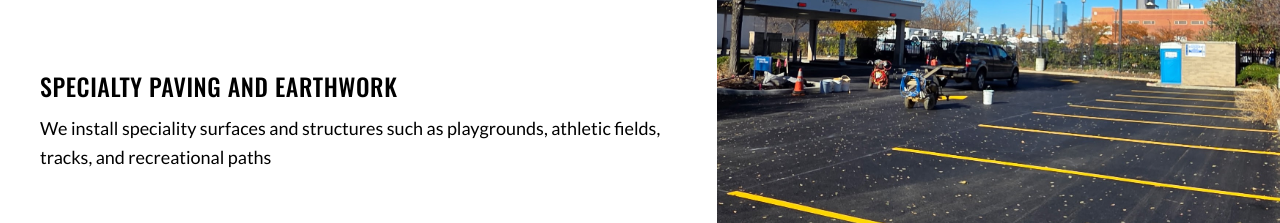
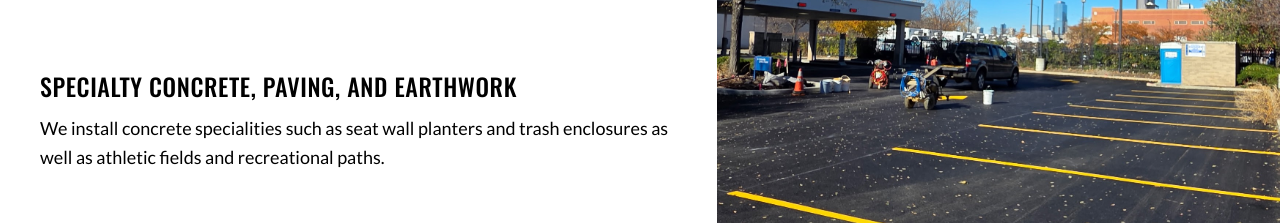
Before and after one commit to northlakeconstruction/northlake-ui, a Next.js app: page / in a window 1280 px wide. Shown: the part 2367-2590 px from the top of the page. Built offline with nearby package versions, Linux system fonts and the light colour scheme; no server answers.

Commit message:
some small fixes.

```diff
--- a/app/contact/page.tsx
+++ /dev/null
@@ -1,7 +0,0 @@
-import { Contact } from "@/components/layout/contact"
-
-export default function ContactPage(){
-    return (
-        <Contact />
-    )
-}
--- a/app/page.tsx
+++ b/app/page.tsx
@@ -1,6 +1,5 @@
 "use client"
 import Image from "next/image"
-import { useRouter } from "next/navigation"
 import { SummaryCardArea } from "@/components/layout/summaryCardArea"
 import { ProjectTypeArea } from "@/components/layout/projectTypeArea/ProjectTypeArea"
 import { Hero } from "@/components/layout/hero/Hero"
@@ -18,8 +17,6 @@ const summaryCards = services.map(s => ({
 }))
 
 export default function Home() {
-  const router = useRouter()
-
   return (
     <main>
       <div className="relative">
@@ -28,7 +25,7 @@ export default function Home() {
             <div className="flex flex-col gap-10 items-start max-w-md">
               <h1 className="text-4xl md:text-5xl max-w-2xl">{hero.heading}</h1>
               <h2 className="text-2xl md:text-3xl">{hero.subheading}</h2>
-              <Button onClick={() => { router.push("/contact") }}>{hero.ctaLabel}</Button>
+              <Button asChild><a href="#contact">{hero.ctaLabel}</a></Button>
             </div>
           </Hero>
         </section>
--- a/components/layout/footer/Footer.tsx
+++ b/components/layout/footer/Footer.tsx
@@ -38,8 +38,8 @@ const Footer = () => {
               width="210"
             />
           </div>
-          <div className="flex flex-col text-right">
-            <span>NACS Codes 237310, 238990</span>
+          <div className="flex flex-col text-center md:text-right">
+            <span>NAICS Codes 237310, 238990</span>
             <span>MBE / DBE Certified</span>
           </div>
         </div>
--- a/components/layout/header/Header.tsx
+++ b/components/layout/header/Header.tsx
@@ -9,7 +9,7 @@ import {
   NavigationMenuList,
   NavigationMenuTrigger,
 } from "@/components/ui/navigation-menu"
-import { Sheet, SheetContent, SheetTrigger } from '@/components/ui/sheet'
+import { Sheet, SheetContent, SheetTrigger, SheetTitle } from '@/components/ui/sheet'
 import { Menu } from 'lucide-react'
 import Link from 'next/link'
 import Image from 'next/image'
@@ -64,6 +64,7 @@ const Header = (props: HeaderProps) => {
                                 </Button>
                             </SheetTrigger>
                             <SheetContent side="right">
+                                <SheetTitle className="sr-only">Navigation Menu</SheetTitle>
                                 <nav className="flex flex-col gap-6 mt-8">
                                     {categories.map(c => (
                                         <div key={c.name} className="flex flex-col gap-2">
@@ -82,7 +83,7 @@ const Header = (props: HeaderProps) => {
                         </Sheet>
                     </div>
 
-                    <Button asChild><Link href="#contact">Contact</Link></Button>
+                    <Button asChild><a href="#contact">Contact</a></Button>
                 </nav>
             </div>
         </header>
--- a/content/homepage.ts
+++ b/content/homepage.ts
@@ -50,8 +50,8 @@ export const projectTypes = [
     link: undefined,
   },
   {
-    title: "Specialty Paving and Earthwork",
-    description: "We install speciality surfaces and structures such as playgrounds, athletic fields, tracks, and recreational paths",
+    title: "Specialty Concrete, Paving, and Earthwork",
+    description: "We install concrete specialities such as seat wall planters and trash enclosures as well as athletic fields and recreational paths.",
     image: {
       src: "/parkinglot.jpg",
       alt: "A freshly paved and striped parking lot with the Sears Tower in the background.",
```
